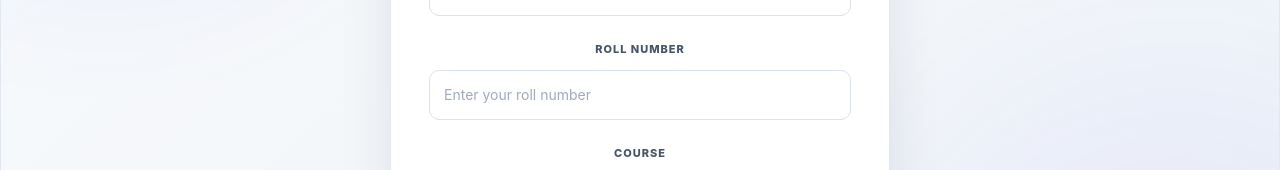
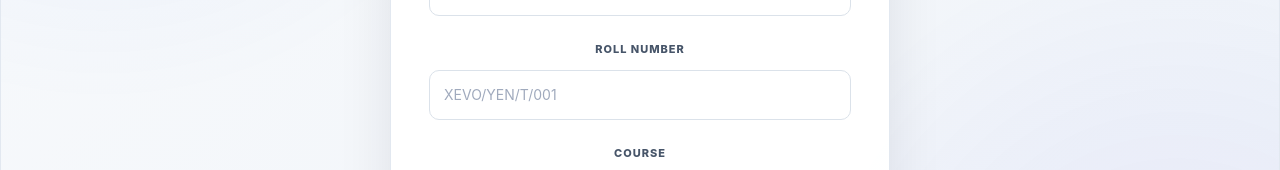
Before and after one commit to puneethkalinga/exam-platform, a React (Vite) app in the folder frontend/: page /candidate/start in a window 1280 px wide. Shown: the part 398-568 px from the top of the page. Built offline with nearby package versions, Linux system fonts and the light colour scheme.

Commit message:
feat: uppercase roll number and add XEVO/YEN/T/001 placeholder

```diff
--- a/frontend/src/pages/CandidateStart.jsx
+++ b/frontend/src/pages/CandidateStart.jsx
@@ -51,7 +51,7 @@ export default function CandidateStart() {
           body: JSON.stringify({
             examId,
             name: name.trim(),
-            rollNumber: rollNumber.trim(),
+            rollNumber: rollNumber.trim().toUpperCase(),
             course: course.trim(),
           }),
         }
@@ -162,10 +162,10 @@ export default function CandidateStart() {
 
             <input
               type="text"
-              placeholder="Enter your roll number"
+              placeholder="XEVO/YEN/T/001"
               value={rollNumber}
               onChange={(e) =>
-                setRollNumber(e.target.value)
+                setRollNumber(e.target.value.toUpperCase())
               }
               required
             />
```
